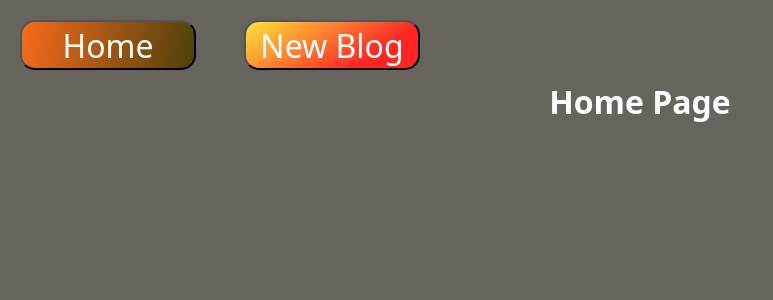
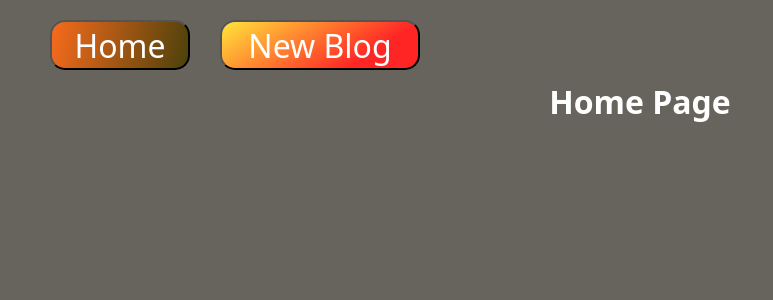
Before and after one commit to Alberteda/The-Dojo-Blog, a React (Create React App) app: page / in a window 1280 px wide. Shown: the top 300 px of the page, without its empty margins (0-773 px from the left). Built offline with nearby package versions, Linux system fonts and the light colour scheme; a web font is replaced by a local one.

Commit message:
adjust home -button

```diff
--- a/src/index.css
+++ b/src/index.css
@@ -16,7 +16,6 @@ body {
   width: 25rem;
   display: flex;
   justify-content: space-between;
-  gap: 3rem;
   padding: 0.625rem 1.25rem;
   margin: auto auto auto 0;
   border-radius: 15px;
@@ -34,7 +33,7 @@ body {
 .home-button {
   background-image: linear-gradient(282deg, #4c410b 0%, #F76B1C 100%);
   cursor: cell;
-  width: 100%;
+  width: 70%;
   height: 100%;
   font-size: 2rem;
   border-radius: 15px;
```
